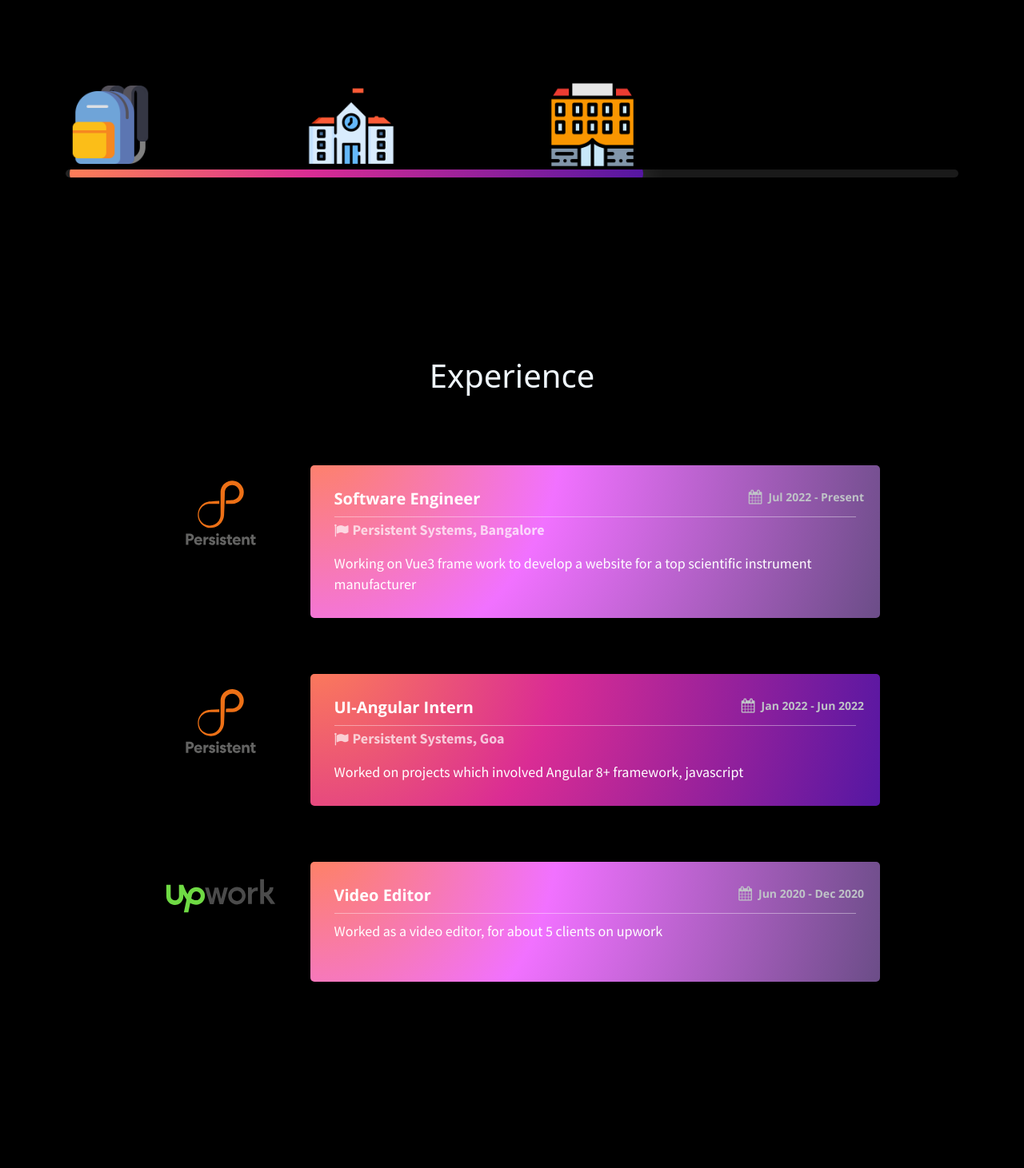
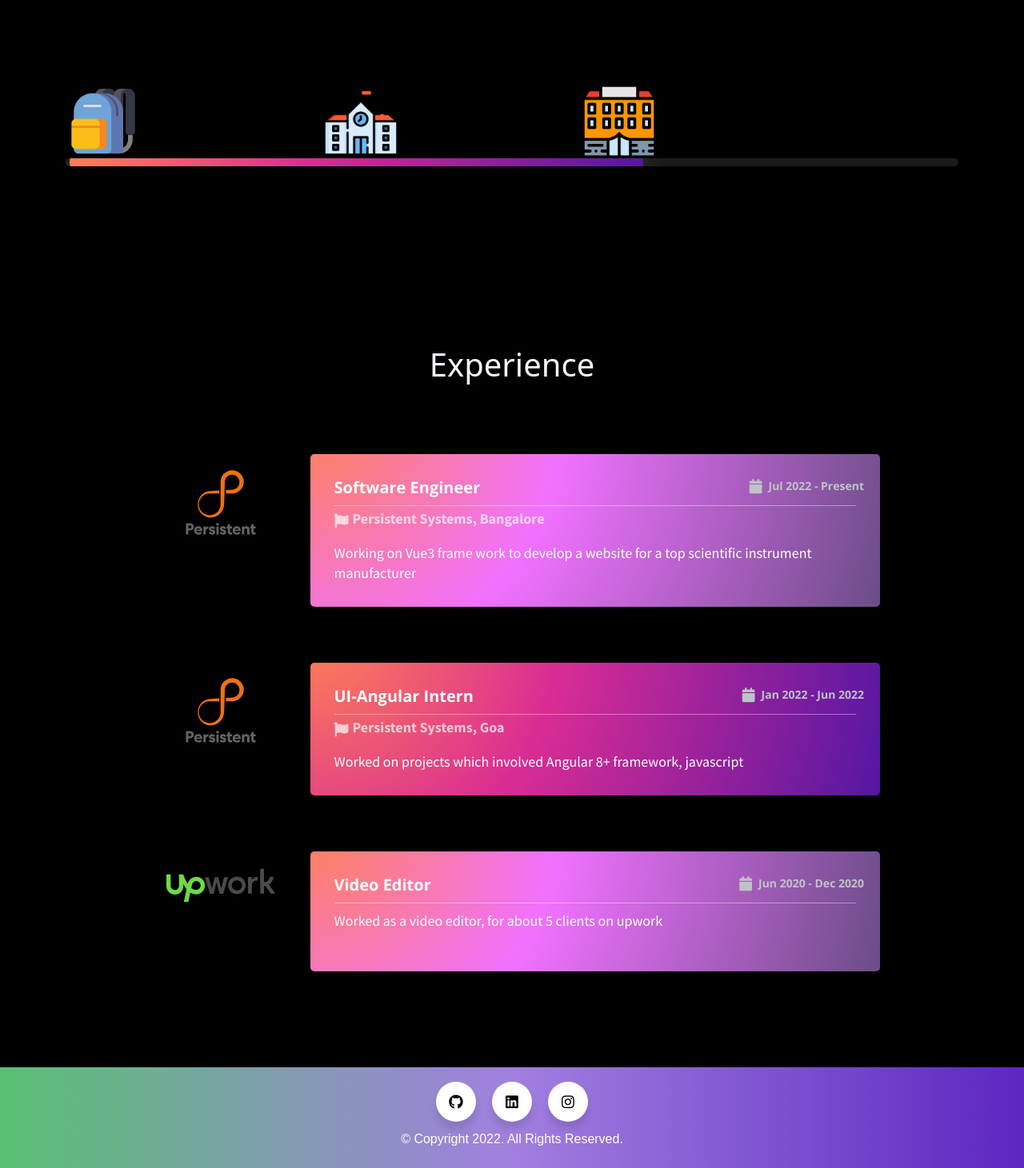
Before and after one commit to Ashit743/portfolio, an Angular app: page / in a window 1280 px wide. Shown: the part 874-2335 px from the top of the page at 80% size. Before the commit the page ends 2222 px from the top, so only its background shows below. Built offline with nearby package versions, Linux system fonts and the light colour scheme.

Commit message:
add footer

```diff
--- a/src/app/app.component.html
+++ b/src/app/app.component.html
@@ -14,3 +14,4 @@
       <app-experience></app-experience>
     </div>
 </div>
+<app-footer></app-footer>
--- a/src/app/app.module.ts
+++ b/src/app/app.module.ts
@@ -10,6 +10,7 @@ import { EduExpComponent } from './edu-exp/edu-exp.component';
 import { SkillsComponent } from './skills/skills.component';
 import { WelcomeComponent } from './welcome/welcome.component';
 import { ExperienceComponent } from './experience/experience.component';
+import { FooterComponent } from './footer/footer.component';
 
 
 @NgModule({
@@ -21,6 +22,7 @@ import { ExperienceComponent } from './experience/experience.component';
     SkillsComponent,
     WelcomeComponent,
     ExperienceComponent,
+    FooterComponent,
 
   ],
   imports: [
--- a/src/app/edu-exp/edu-exp.component.css
+++ b/src/app/edu-exp/edu-exp.component.css
@@ -31,17 +31,101 @@ h1{
     color: white;
   }
 
-.school_images{
+.school_images {
   display: flex;
-  gap: 17%;
+  gap: 10px;
 }
 
+.imagess{
+  max-width: 28%;
+  display: flex;
+}
 .imagesize{
-  width:10%;
+  width:30%;
   height: auto;
   transition: transform .2s;
 }
 
 .imagesize:hover{
   transform: scale(1.12);
+
 }
+
+
+.schoolName{
+  color: #fff ;
+}
+
+
+/* tooltips */
+
+@import url(https://fonts.googleapis.com/css?family=Audiowide);
+*,
+*:before,
+*:after {
+   box-sizing: inherit;
+}
+
+
+
+
+/*== start of code for tooltips ==*/
+.tool {
+    position: relative;
+    text-align: center;
+}
+/*== common styles for both parts of tool tip ==*/
+.tool::before,
+.tool::after {
+    left: 50%;
+    opacity: 0;
+    position: absolute;
+    z-index: -100;
+}
+
+.tool:hover::before,
+.tool:focus::before,
+.tool:hover::after,
+.tool:focus::after {
+    opacity: 1;
+    transform: scale(1) translateY(0);
+    z-index: 100;
+}
+
+
+/*== pointer tip ==*/
+.tool::before {
+    border-style: solid;
+    border-width: 1em 0.75em 0 0.75em;
+    border-color: #3E474F transparent transparent transparent;
+    bottom: 100%;
+    content: "";
+    margin-left: -0.5em;
+    transition: all .65s cubic-bezier(.84,-0.18,.31,1.26), opacity .65s .5s;
+    transform:  scale(.6) translateY(-90%);
+}
+
+.tool:hover::before,
+.tool:focus::before {
+    transition: all .65s cubic-bezier(.84,-0.18,.31,1.26) .2s;
+}
+
+
+/*== speech bubble ==*/
+.tool::after {
+    background: #3E474F;
+    border-radius: .25em;
+    bottom: 130%;
+    color: #EDEFF0;
+    content: attr(data-tip);
+    margin-left: -8.75em;
+    padding: 1em;
+    transition: all .65s cubic-bezier(.84,-0.18,.31,1.26) .2s;
+    transform:  scale(.6) translateY(50%);
+    width: 17.5em;
+}
+
+.tool:hover::after,
+.tool:focus::after  {
+    transition: all .65s cubic-bezier(.84,-0.18,.31,1.26);
+}
--- a/src/app/edu-exp/edu-exp.component.html
+++ b/src/app/edu-exp/edu-exp.component.html
@@ -1,13 +1,24 @@
-    <div  class="d-flex justify-content-center">
-        <h1>Education</h1>
-    </div>
-    <div class="progressBarAnimated">
-        <div class="school_images"  >
-            <img class="imagesize" [src]="Schoolimages[1]" alt="">
+<div class="d-flex justify-content-center">
+    <h1>Education</h1>
+</div>
+<div class="progressBarAnimated">
+    <div class="school_images">
+        <div class="imagess tool" data-tip="Completed my Grade X State,with Math,Science,Social Studies, English, Hindi and Kannada in Sai Niketan" >
+            <img class="imagesize " [src]="Schoolimages[1]" alt="">
+        </div>
+        <div class="imagess tool"  data-tip="Completed my Grade XII,with Math, Physics, Chemistry and Electronics as my primary subjects in Sai Niketan">
             <img class="imagesize" [src]="Schoolimages[0]" alt="">
-            <img class="imagesize"  [src]="Schoolimages[2]" alt = "">
+            <!-- <div class="schoolName"><span class="tooltiptext"><h3>Sai Niketan</h3></span></div> -->
         </div>
-        <div  class="progress" >
-                <div id="box" ></div>
+        <div class="imagess tool"  data-tip="Completed my B.E in Electronics and Communication, from KLS GIT Belgavi">
+            <img class="imagesize" [src]="Schoolimages[2]" alt="">
+            <!-- <div class="schoolName"><span class="tooltiptext"><h3>KLS GIT</h3> </span></div> -->
         </div>
     </div>
+    <div class="progress">
+        <div id="box">
+
+                <!-- <div class="schoolName"><span class="tooltiptext"><h3>Sai Niketan</h3></span></div> -->
+        </div>
+    </div>
+</div>
--- a/src/app/edu-exp/edu-exp.component.ts
+++ b/src/app/edu-exp/edu-exp.component.ts
@@ -11,10 +11,18 @@ declare function working():any
 })
 export class EduExpComponent implements OnInit {
 
+  SchoolDescription =
+  ["Completed my Grade X State,with Math,Science,Social Studies, English, Hindi and Kannada in Sai Niketan",
+  "",
+  ""]
   Schoolimages = ["../../assets/images/school.png","../../assets/images/smallSchool.png","../../assets/images/university.png"]
   constructor() {   }
 
   ngOnInit(){
+
+
+
+
     working()
     AOS.init();
 
--- /dev/null
+++ b/src/app/footer/footer.component.css
@@ -0,0 +1,123 @@
+@import url("https://fonts.googleapis.com/css2?family=Dosis&display=swap");
+
+
+.nav-color{
+    background: linear-gradient(to right, #59c173, #a17fe0, #5d26c1); /* W3C, IE 10+/ Edge, Firefox 16+, Chrome 26+, Opera 12+, Safari 7+ */
+}
+
+
+
+
+
+html,
+body{
+  display: grid;
+  height: 100%;
+  width: 100%;
+  font-family: "Dosis";
+  place-items: center;
+  background:rgba(0,0,0,0.0);
+  text-decoration: none;
+}
+
+
+
+.wrapper {
+  display: inline-flex;
+}
+
+.wrapper .icon{
+  position: relative;
+  background-color: #ffffff;
+  border-radius: 50%;
+  padding: 15px;
+  margin: 10px;
+  width: 50px;
+  height: 50px;
+  font-size: 18px;
+  display: flex;
+  justify-content: center;
+  align-items: center;
+  flex-direction: column;
+  box-shadow: 0 10px 10px rgba(0, 0, 0, 0.1);
+  cursor: pointer;
+  transition: all 0.2s cubic-bezier(0.68, -0.55, 0.265, 1.55);
+}
+
+.wrapper .tooltip {
+  position: absolute;
+  top: 0;
+  font-size: 14px;
+  background-color: #ffffff;
+  color: #ffffff;
+  padding: 5px 8px;
+  border-radius: 5px;
+  box-shadow: 0 10px 10px rgba(0, 0, 0, 0.1);
+  opacity: 0;
+  pointer-events: none;
+  transition: all 0.3s cubic-bezier(0.68, -0.55, 0.265, 1.55);
+}
+
+.wrapper .tooltip::before {
+  position: absolute;
+  content: "";
+  height: 8px;
+  width: 8px;
+  background-color: #ffffff;
+  bottom: -3px;
+  left: 50%;
+  transform: translate(-50%) rotate(45deg);
+  transition: all 0.3s cubic-bezier(0.68, -0.55, 0.265, 1.55);
+}
+
+.wrapper .icon:hover .tooltip {
+  top: -45px;
+  opacity: 1;
+  visibility: visible;
+  pointer-events: auto;
+}
+
+.wrapper .icon:hover span,
+.wrapper .icon:hover .tooltip {
+  text-shadow: 0px -1px 0px rgba(0, 0, 0, 0.1);
+}
+
+.wrapper .Github:hover,
+.wrapper .Github:hover .tooltip,
+.wrapper .Github:hover .tooltip::before {
+  background-color: #000000;
+  color: #ffffff;
+}
+
+.wrapper .Twitch:hover,
+.wrapper .Twitch:hover .tooltip,
+.wrapper .Twitch:hover .tooltip::before {
+  background-color: #0084ff;
+  color: #ffffff;
+}
+
+.wrapper .instagram:hover,
+.wrapper .instagram:hover .tooltip,
+.wrapper .instagram:hover .tooltip::before {
+  background-color: #e1306c;
+  color: #ffffff;
+}
+.wrapper .youtube:hover,
+.wrapper .youtube:hover .tooltip,
+.wrapper .youtube:hover .tooltip::before {
+  background-color: #de463b;
+  color: #ffffff;
+}
+
+a{
+    color: #000000;
+}
+
+a:hover{
+    color:#ffffff
+}
+
+.center{
+    margin-right: auto;
+    margin-left: auto;
+}
--- /dev/null
+++ b/src/app/footer/footer.component.html
@@ -0,0 +1,53 @@
+<link rel='stylesheet' href='https://cdnjs.cloudflare.com/ajax/libs/font-awesome/5.15.1/css/all.min.css'>
+
+<nav class="navbar  navbar-expand-lg navbar-light bg-light nav-color ">
+    <div class="container-fluid">
+      <div class="center" id="navbarNav">
+        <body translate="no">
+          <div class="wrapper">
+            <a href="https://github.com/Ashit743">
+                <div class="icon Github">
+                  <div class="tooltip">Github</div>
+                  <span><i class="fab fa-github"></i></span>
+                </div>
+            </a>
+            <a href="https://www.linkedin.com/in/ashit-darurmath/">
+                <div class="icon Twitch">
+                  <div class="tooltip">linkedin</div>
+                  <span><i class="fab fa-linkedin"></i></span>
+                </div>
+            </a>
+            <a href="https://www.instagram.com/ash__o7/">
+                <div class="icon instagram">
+                  <div class="tooltip">Instagram</div>
+                  <span><i class="fab fa-instagram"></i></span>
+                </div>
+            </a>
+
+            <!-- <div class="icon youtube">
+              <div class="tooltip">Youtube</div>
+              <span><i class="fab fa-stac"></i></span>
+            </div> -->
+          </div>
+          <div>
+            <p style="font-family: sans-serif;color:white">© Copyright 2022. All Rights Reserved.</p>
+        </div>
+        </body>
+
+
+
+      </div>
+
+    </div>
+
+
+
+  </nav>
+
+
+  <script>
+
+
+
+
+  </script>
--- /dev/null
+++ b/src/app/footer/footer.component.ts
@@ -0,0 +1,18 @@
+import { Component, OnInit } from '@angular/core';
+
+@Component({
+  selector: 'app-footer',
+  templateUrl: './footer.component.html',
+  styleUrls: ['./footer.component.css']
+})
+export class FooterComponent implements OnInit {
+
+  constructor() {
+
+
+   }
+
+  ngOnInit(): void {
+  }
+
+}
--- a/src/app/navbar/navbar.component.css
+++ b/src/app/navbar/navbar.component.css
@@ -1,3 +1,7 @@
 .nav-color{
     background: radial-gradient(circle at 0% -25%,#FF8947 0%,#FF8354 0,#DA2C94 42%,#3E13A5 110%);
 }
+
+h3{
+    color: aliceblue;
+}
--- a/src/app/navbar/navbar.component.html
+++ b/src/app/navbar/navbar.component.html
@@ -1,19 +1,18 @@
 <nav class="navbar  navbar-expand-lg navbar-light bg-light nav-color ">
     <div class="container-fluid">
-      <a href="#" class="navbar-brand"><h3 style="color: white">Hi</h3></a>
+      <a href="#" class="navbar-brand"><h3>Hi</h3></a>
 
       <div class="collapse navbar-collapse" id="navbarNav">
         <ul class="navbar-nav">
           <li class="nav-item">
-            <a class="nav-link" href="#">Contact me</a>
+            <a class="nav-link" href="#"><p>Conncet</p></a>
           </li>
           <li class="nav-item">
-            <a class="nav-link" href="#">More about me!</a>
+            <a class="nav-link" href="#"><p>Explore</p></a>
           </li>
         </ul>
       </div>
 
-
     </div>
 
   </nav>
```
Also changed, not shown: 1 other file (tests, documents, lock files or other folders).
